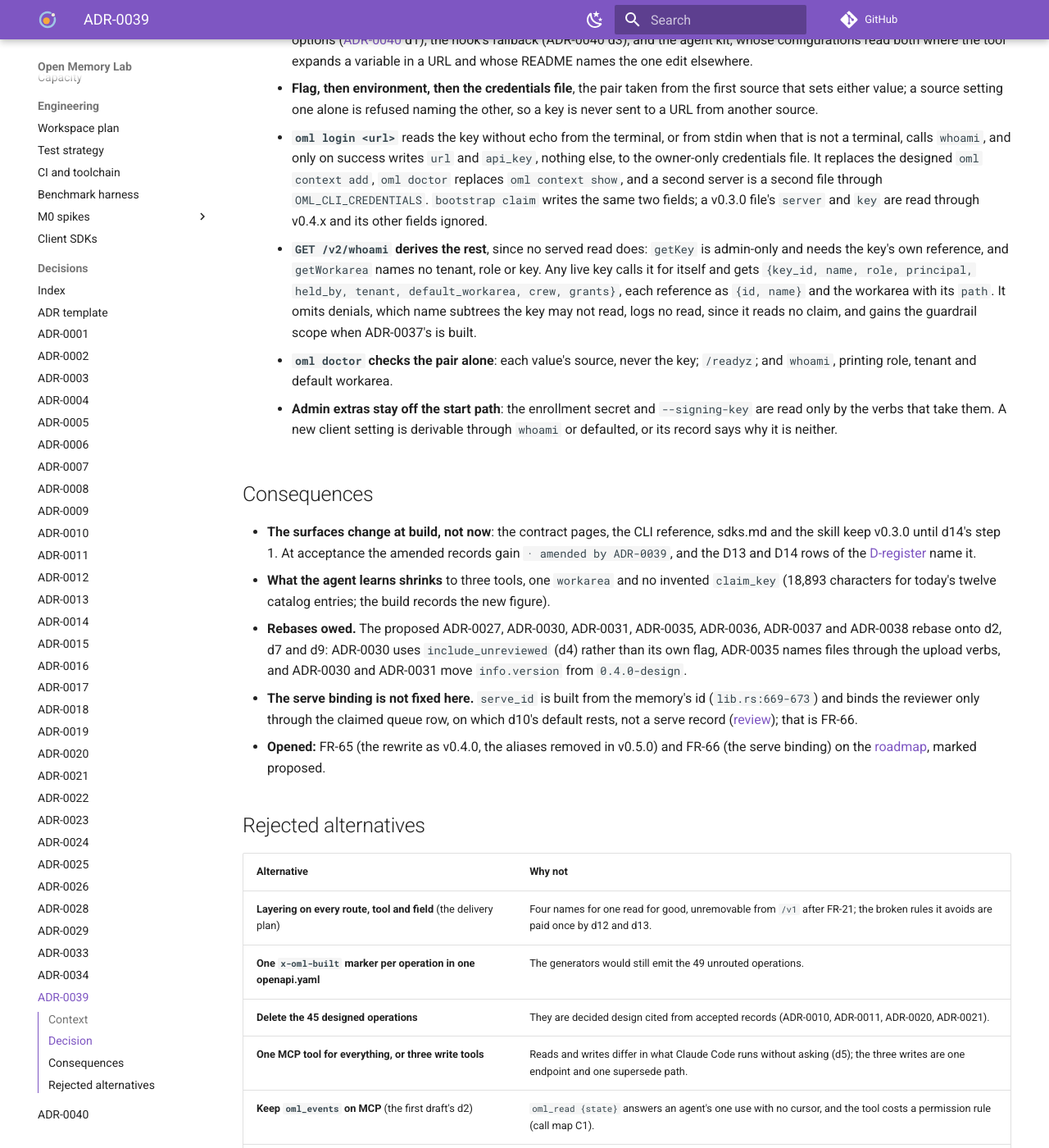
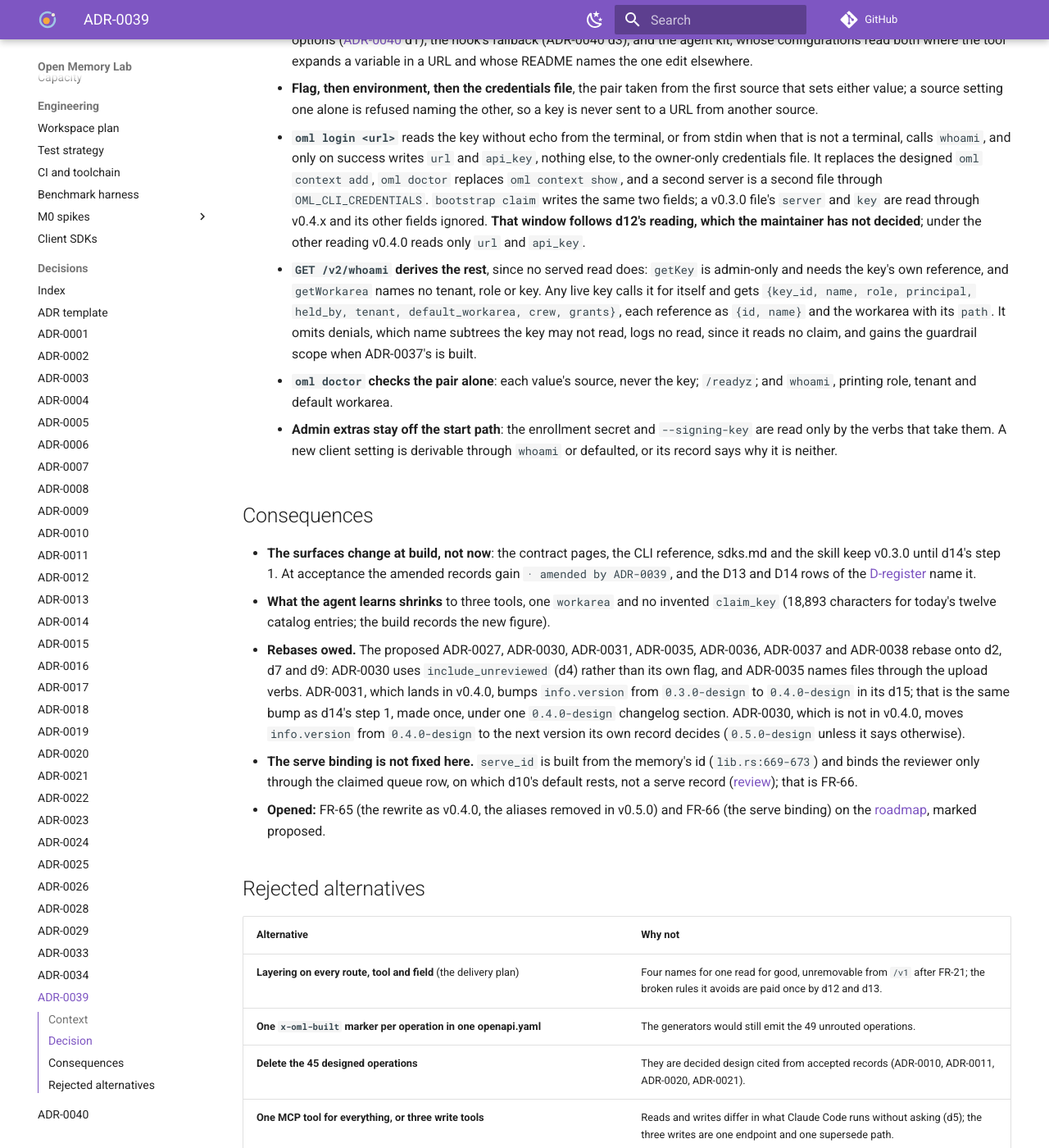
Before and after one commit to e8kor/open-memory-lab, an MkDocs documentation site: the page built from docs/adr/ADR-0039-the-api-rewritten-for-v0-4-0.md, in a window 1280 px wide and 1400 px high, scrolled down 7121 px. Shown: the whole window at 82% size. Built offline with MkDocs 1.6.1 and Material for MkDocs 9.7.7, drawn with Linux system fonts in a browser that asks for light colours; comment, search, counter and statistics services are not loaded; some of the changed text lies outside the part shown.

Commit message:
The proposed ADR-0039 makes ADR-0031's bump to 0.4.0-design the same bump as its d14 step 1, sends ADR-0030 on to the next version, and marks its rejected-alternatives alias row and its d15 credentials-file window as following d12's undecided reading
Retargeting the rewrite to v0.4.0 had left the rebase list sending ADR-0030 and ADR-0031 'from 0.4.0-design', which is wrong for both: ADR-0031 lands in v0.4.0 and makes the same bump as d14 step 1, under one changelog section, while ADR-0030 is not in v0.4.0 and moves on past it. The same retarget had rewritten the maintainer's confirmed rejection 'aliases past v0.3.x' and extended the v0.3.0 credentials-file window to v0.4.x without saying that both rest on d12's reading, which the maintainer has not decided; the row now keeps the confirmed wording beside the reading, and d15 names its dependence on d12 and what the other reading leaves.

```diff
--- a/docs/adr/ADR-0039-the-api-rewritten-for-v0-4-0.md
+++ b/docs/adr/ADR-0039-the-api-rewritten-for-v0-4-0.md
@@ -280,7 +280,9 @@ subagent. Each rebases onto this record's build, d14's steps, rather than ahead
       else, to the owner-only credentials file. It replaces the designed `oml context add`, `oml
       doctor` replaces `oml context show`, and a second server is a second file through
       `OML_CLI_CREDENTIALS`. `bootstrap claim` writes the same two fields; a v0.3.0 file's
-      `server` and `key` are read through v0.4.x and its other fields ignored.
+      `server` and `key` are read through v0.4.x and its other fields ignored. **That window
+      follows d12's reading, which the maintainer has not decided**; under the other reading
+      v0.4.0 reads only `url` and `api_key`.
     - **`GET /v2/whoami` derives the rest**, since no served read does: `getKey` is admin-only and
       needs the key's own reference, and `getWorkarea` names no tenant, role or key. Any live key
       calls it for itself and gets `{key_id, name, role, principal, held_by, tenant,
@@ -302,8 +304,11 @@ subagent. Each rebases onto this record's build, d14's steps, rather than ahead
   (18,893 characters for today's twelve catalog entries; the build records the new figure).
 - **Rebases owed.** The proposed ADR-0027, ADR-0030, ADR-0031, ADR-0035, ADR-0036, ADR-0037 and
   ADR-0038 rebase onto d2, d7 and d9: ADR-0030 uses `include_unreviewed` (d4) rather than its own
-  flag, ADR-0035 names files through the upload verbs, and ADR-0030 and ADR-0031 move
-  `info.version` from `0.4.0-design`.
+  flag, and ADR-0035 names files through the upload verbs. ADR-0031, which lands in v0.4.0, bumps
+  `info.version` from `0.3.0-design` to `0.4.0-design` in its d15; that is the same bump as d14's
+  step 1, made once, under one `0.4.0-design` changelog section. ADR-0030, which is not in v0.4.0,
+  moves `info.version` from `0.4.0-design` to the next version its own record decides
+  (`0.5.0-design` unless it says otherwise).
 - **The serve binding is not fixed here.** `serve_id` is built from the memory's id
   (`lib.rs:669-673`) and binds the reviewer only through the claimed queue row, on which d10's
   default rests, not a serve record ([review](../api/http-api.md#review)); that is FR-66.
@@ -328,7 +333,7 @@ subagent. Each rebases onto this record's build, d14's steps, rather than ahead
 | **`serve_id` required on approve** (the first draft's d10) | The reviewer copies what `review next` printed though it holds one item (call map D5). |
 | **Make `idempotency_key` optional** | Two deliberate identical writes would collapse into one. |
 | **Derive `claim_key` from the text alone** | An exact-text oracle through `submission.claim_key_conflict` (d6). |
-| **Aliases past v0.4.x, or on HTTP and the SDKs** | Each aliased release is a second surface to test; HTTP callers ship with the server or install from a checkout. |
+| **Aliases past v0.3.x, or on HTTP and the SDKs** (as the maintainer confirmed it while the rewrite was a patch release; d12 reads the bound as v0.4.x, a reading the maintainer has not decided) | Each aliased release is a second surface to test; HTTP callers ship with the server or install from a checkout. |
 | **`bootstrap claim --token <secret>`, as built** | The secret enters argv and shell history. |
 | **Keep `OML_CLI_SERVER` and `OML_CLI_KEY` beside the plugin's pair** (call map K7) | Two names for one pair. An admin key still never feeds an agent's context: the hook never reads the credentials file (ADR-0040 d3), and an admin key recalls no claim content ([roles and keys](../architecture/roles-and-keys.md)). |
 | **Resolve the URL and the key independently across sources** | A flag's URL could be paired with an exported key meant for another server. |
```
Also changed, not shown: docs/changelog.md (+2 -1 lines).
